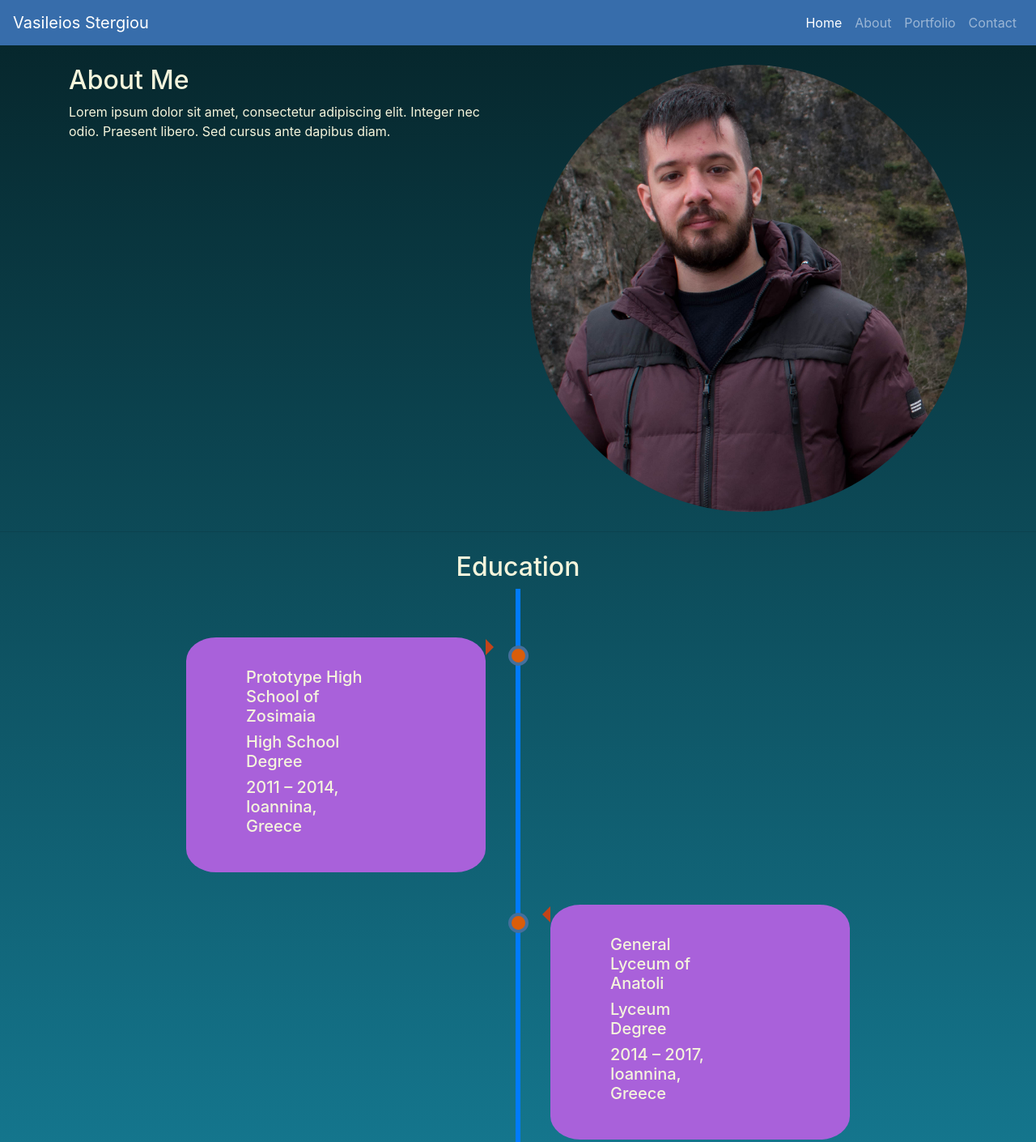
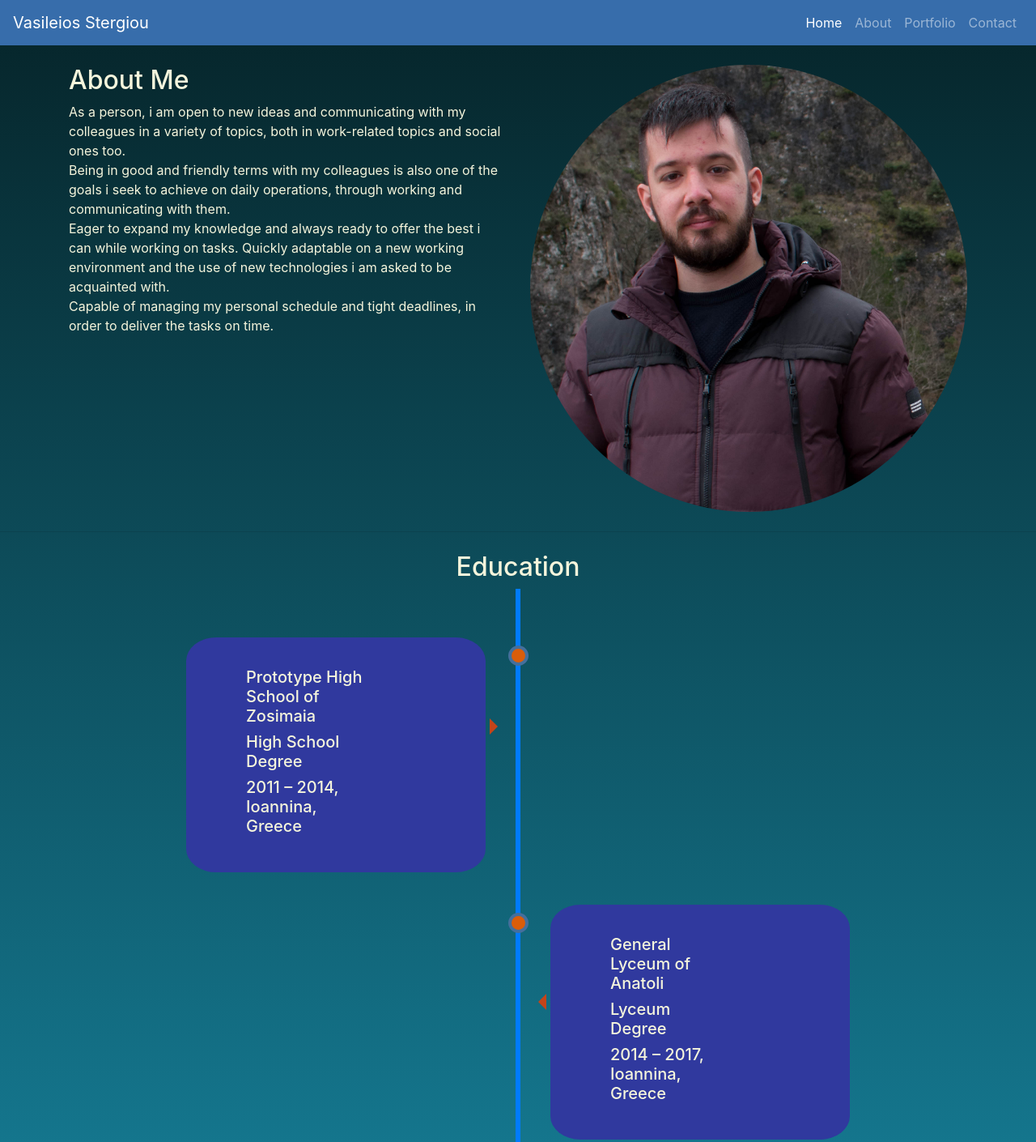
Before and after one commit to VasileiosStergiou/vasileiosstergiou.github.io, a plain HTML site: page index.html in a window 1280 px wide. Shown: the top 1410 px of the page at 81% size. Drawn offline with nearby package versions, Linux system fonts and the light colour scheme; no server answers.

Commit message:
Add files via upload

```diff
--- a/index.html
+++ b/index.html
@@ -81,10 +81,10 @@
             content: " ";
             height: 0;
             position: absolute;
-            top: 22px;
+            top: 120px;
             width: 0;
             z-index: 1;
-            right: 30px;
+            right: 25px;
             border: medium solid #ca3513;
             border-width: 10px 0 10px 10px;
             border-color: transparent transparent transparent #c34419;
@@ -93,10 +93,10 @@
             content: " ";
             height: 0;
             position: absolute;
-            top: 22px;
+            top: 130px;
             width: 0;
             z-index: 1;
-            left: 30px;
+            left: 25px;
             border: medium solid #007bff;
             border-width: 10px 10px 10px 0;
             border-color: transparent #c34419 transparent transparent;
@@ -104,9 +104,10 @@
         .right::after {
             left: -12.5px;
         }
+
         .timeline-item-content {
             padding: 10% 40% 10% 20%;
-            background-color: rgb(169, 97, 218);
+            background-color: rgb(48, 57, 158);
             position: relative;
             border-radius: 10%;
             font-size:30%;
@@ -195,7 +196,23 @@
         <div class="row">
             <div class="col-md-6">
                 <h2>About Me</h2>
-                <p>Lorem ipsum dolor sit amet, consectetur adipiscing elit. Integer nec odio. Praesent libero. Sed cursus ante dapibus diam.</p>
+                <p>As a person, i am open to new ideas and
+                    communicating with my colleagues in a
+                    variety of topics, both in work-related topics
+                    and social ones too.
+                    <br> Being in good and friendly terms with my
+                    colleagues is also one of the goals i seek to
+                    achieve on daily operations, through working
+                    and communicating with them.
+                    <br> Eager to expand my knowledge and always
+                    ready to offer the best i can while working on
+                    tasks.
+                    Quickly adaptable on a new working
+                    environment and the use of new technologies
+                    i am asked to be acquainted with.
+                    <br> Capable of managing my personal schedule
+                    and tight deadlines, in order to deliver the
+                    tasks on time.</p>
             </div>
             <div class="col-md-6">
                 <img src="vasilis.jpg" alt="Vasileios Stergiou" class="img-fluid profile-image">
@@ -216,6 +233,7 @@
     Education Timeline Section -->
     <div class="container my-4">
         <h2 class="text-center">Education</h2>
+        <!--  <div class ="btn btn-primary">Show Education Process</div> -->
         <div class="timeline">
             <div class="timeline-item left">
                 <div class="timeline-item-content">
```
